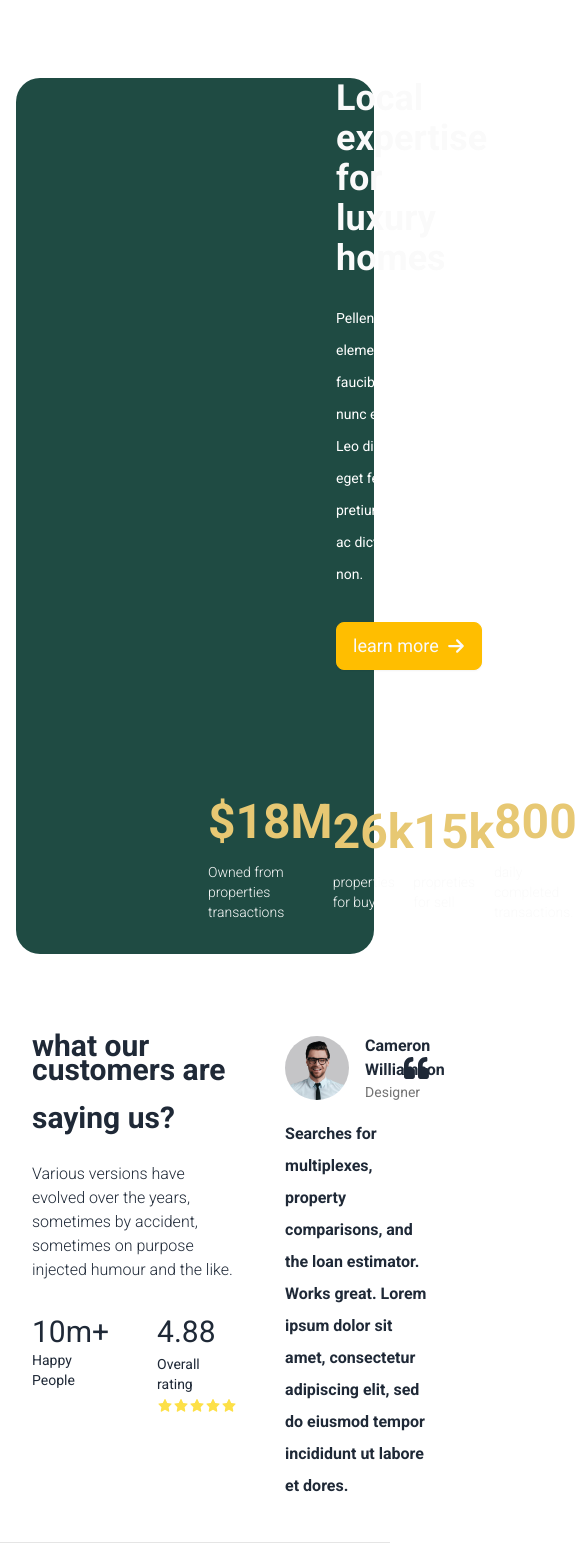
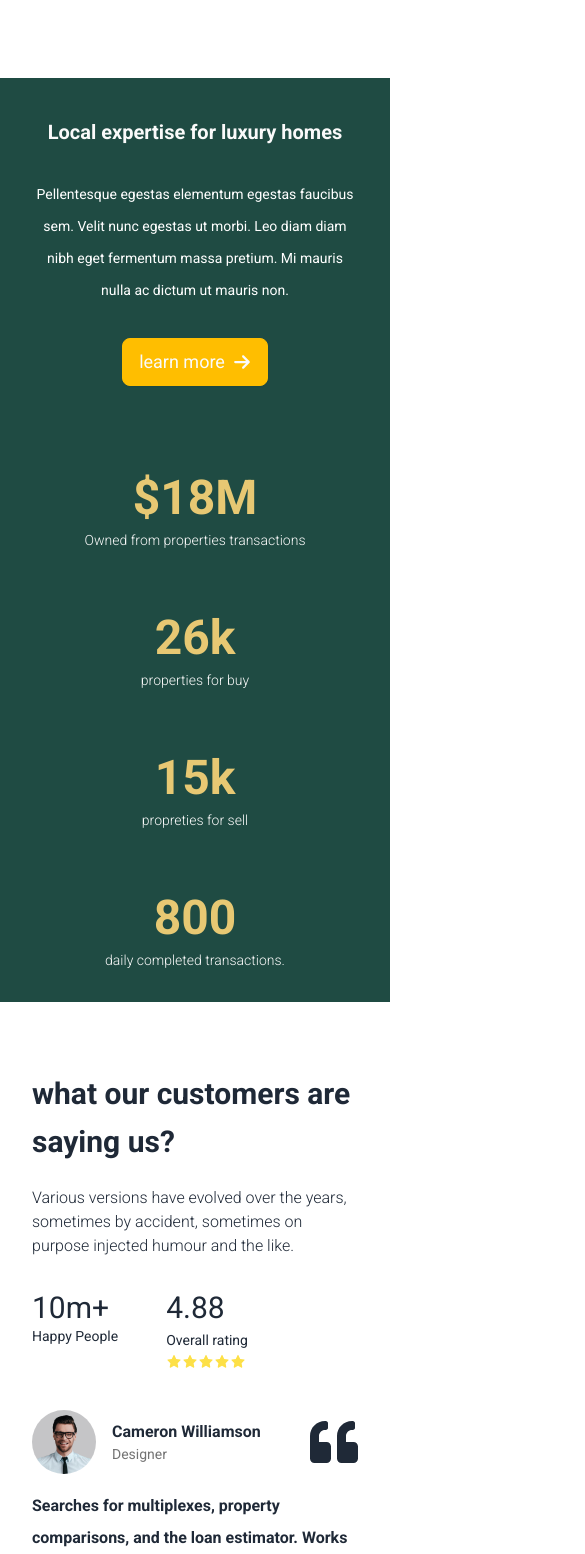
Before and after one commit to faroukq1/Just-Home, a React (Vite) app: page / in a window 390 px wide. Shown: the part 6714-8268 px from the top of the page, 585 px wide, since content can reach past the window. Built offline with nearby package versions, Linux system fonts and the light colour scheme.

Commit message:
#14 fix responsive

```diff
--- a/src/component/global/ArticleCard.tsx
+++ b/src/component/global/ArticleCard.tsx
@@ -25,7 +25,7 @@ const ArticleCard = ({
         </p>
         <h2 className="text-lg font-semibold">{heading}</h2>
       </div>
-      <Link to="/" className="flex gap-4 btn btn-ghost ">
+      <Link to="/" className="flex gap-4 btn btn-ghost">
         read more{" "}
         <span>
           <FaArrowRight />
--- a/src/component/global/footer/FooterContent.tsx
+++ b/src/component/global/footer/FooterContent.tsx
@@ -56,7 +56,7 @@ const footerContent: footerContentType[] = [
 
 const FooterContent = () => {
   return (
-    <div className="py-20 flex gap-4 border-b border-b-neutral-800">
+    <div className="py-20 grid grid-cols-1 sm:grid-cols-2 md:grid-cols-3 border-b border-b-neutral-800">
       {/*SUBSCRIBE SECTION */}
       <div className="mr-6">
         <p className="mb-4 font-semibold text-neutral-700">subscribe</p>
@@ -74,7 +74,7 @@ const FooterContent = () => {
         </p>
       </div>
       {/*LINKS SECTION */}
-      <div className="flex-1 flex justify-between gap-2">
+      <div className="flex-1 grid grid-cols-1 sm:grid-cols-2 md:grid-cols-4 gap-10">
         {footerContent.map(({ id, title, links }) => {
           return (
             <div key={id}>
@@ -97,8 +97,8 @@ const FooterContent = () => {
         })}
       </div>
       {/*DOWNLOAD SECTOIN */}
-      <div className="ml-6">
-        <p className="mb-4 font-semibold text-neutral-700">get the app</p>
+      <div className="flex flex-col items-end">
+        <p className="w-56 mb-4 font-semibold text-neutral-700">get the app</p>
         <img
           className="mt-2 w-56"
           src={downloadFromApple}
--- a/src/component/landing/ArticlesAndNews.tsx
+++ b/src/component/landing/ArticlesAndNews.tsx
@@ -51,7 +51,7 @@ const ArticlesAndNews = () => {
           title="Recent articles & news"
           subTitle="Lorem ipsum dolor sit amet consectetur, adipisicing elit. Nemo, error?"
         />
-        <div className="flex gap-4">
+        <div className="flex flex-col items-center justify-center flex-wrap md:flex-row gap-6">
           {articleList.map((item) => {
             return <ArticleCard {...item} key={item.id} />;
           })}
--- a/src/component/landing/BecomeAgent.tsx
+++ b/src/component/landing/BecomeAgent.tsx
@@ -3,7 +3,7 @@ import { FaArrowRight } from "react-icons/fa";
 
 const BecomeAgent = () => {
   return (
-    <div className="align-element flex justify-between my-20">
+    <div className="align-element flex flex-col sm:flex-row gap-10 justify-between my-20">
       <div>
         <h1 className="text-2xl font-semibold mb-4">
           Become a Real Estate Agent
--- a/src/component/landing/Companies.tsx
+++ b/src/component/landing/Companies.tsx
@@ -13,14 +13,14 @@ const Companies = () => {
       <p className="text-center text-sm text-neutral-500">
         Thousands of world’s leading companies trust Space
       </p>
-      <div className="flex justify-between gap-4 my-8">
+      <div className="flex flex-col items-center justify-between sm:flex-row gap-4 my-8">
         {companies.map((company, index) => {
           return (
             <img
               key={index}
               src={company}
               alt="company"
-              className=" object-contain w-20 h-20"
+              className=" object-contain w-40 h-40 sm:w-20 sm:h-20"
             />
           );
         })}
--- a/src/component/landing/Review.tsx
+++ b/src/component/landing/Review.tsx
@@ -4,7 +4,7 @@ import { FaQuoteLeft } from "react-icons/fa";
 
 const Review = () => {
   return (
-    <div className="flex align-element my-20 border-b border-b-neutral-200 pb-10">
+    <div className="flex flex-col gap-10 md:flex-row align-element my-20 border-b border-b-neutral-200 pb-10">
       <div className="flex-1">
         <h1 className="text-3xl font-semibold leading-6 mb-8">
           what our customers are <br />
@@ -31,7 +31,7 @@ const Review = () => {
           </div>
         </div>
       </div>
-      <div className="flex-1 px-12 ">
+      <div className="flex-1 md:p-12">
         <div className="flex items-center justify-between w-full">
           <div className="flex items-center gap-4">
             <img
--- a/src/component/landing/Testimonial.tsx
+++ b/src/component/landing/Testimonial.tsx
@@ -32,33 +32,30 @@ const achievement: achievementType[] = [
 
 const Testimonial = () => {
   return (
-    <div
-      style={{ backgroundColor: "#1F4B43" }}
-      className="custom-vh mx-4 my-10 rounded-3xl flex flex-col gap-20 py-30 px-40"
-    >
+    <div style={{ backgroundColor: "#1F4B43" }}>
       {/* PICUTRE SECTION*/}
-      <div className="flex gap-32 align-element">
-        <div className="flex-1">
+      <div className="lg:flex lg:items-center gap-7 py-10 align-element">
+        <div className="lg:flex-1">
           <img
             src={rentingpic}
             alt="renting picture"
-            className="h-[500px] rounded-2xl object-fill mt-20"
+            className="hidden lg:flex h-[500px] rounded-2xl object-fill mt-20"
           />
         </div>
         {/* DESCRIPTION SECTION*/}
-        <div className="flex-1 flex justify-between items-center">
-          <div>
-            <h1 className="text-neutral-50 text-4xl font-semibold">
+        <div className="flex-1">
+          <div className="flex flex-wrap justify-center items-center gap-2">
+            <h1 className="text-xl text-neutral-50 lg:text-4xl font-semibold text-center">
               Local expertise for luxury homes
             </h1>
-            <p className="text-white text-sm leading-8 my-6">
+            <p className="text-white text-sm leading-8 my-6 text-center">
               Pellentesque egestas elementum egestas faucibus sem. Velit nunc
               egestas ut morbi. Leo diam diam nibh eget fermentum massa pretium.
               Mi mauris nulla ac dictum ut mauris non.
             </p>
             <Link
               to="/"
-              className="flex items-center gap-2 btn btn-warning text-neutral-50 text-lg font-normal w-fit mt-8"
+              className="flex justify-center items-center gap-2 btn btn-warning text-neutral-50 text-lg font-normal w-fit"
             >
               learn more
               <FaArrowRight />
@@ -68,17 +65,22 @@ const Testimonial = () => {
       </div>
 
       {/* TESTIMONIAL SECTION*/}
-      <div className="flex justify-between items-center p-8 mt-4">
+      <div className="grid grid-cols-1 items-center gap-16 sm:grid-cols-2 md:grid-cols-4 p-8 mt-4 align-element">
         {achievement.map(({ id, title, subtitle }: achievementType) => {
           return (
-            <div key={id}>
+            <div
+              key={id}
+              className="flex flex-col items-center justify-between gap-2 h-full"
+            >
               <h1
                 style={{ color: "#E7C873" }}
-                className="text-5xl font-bold text-center mb-4"
+                className="text-5xl font-bold text-center"
               >
                 {title}
               </h1>
-              <p className="text-sm text-neutral-50 font-light">{subtitle}</p>
+              <p className="text-sm text-neutral-50 font-light text-center">
+                {subtitle}
+              </p>
             </div>
           );
         })}
```
